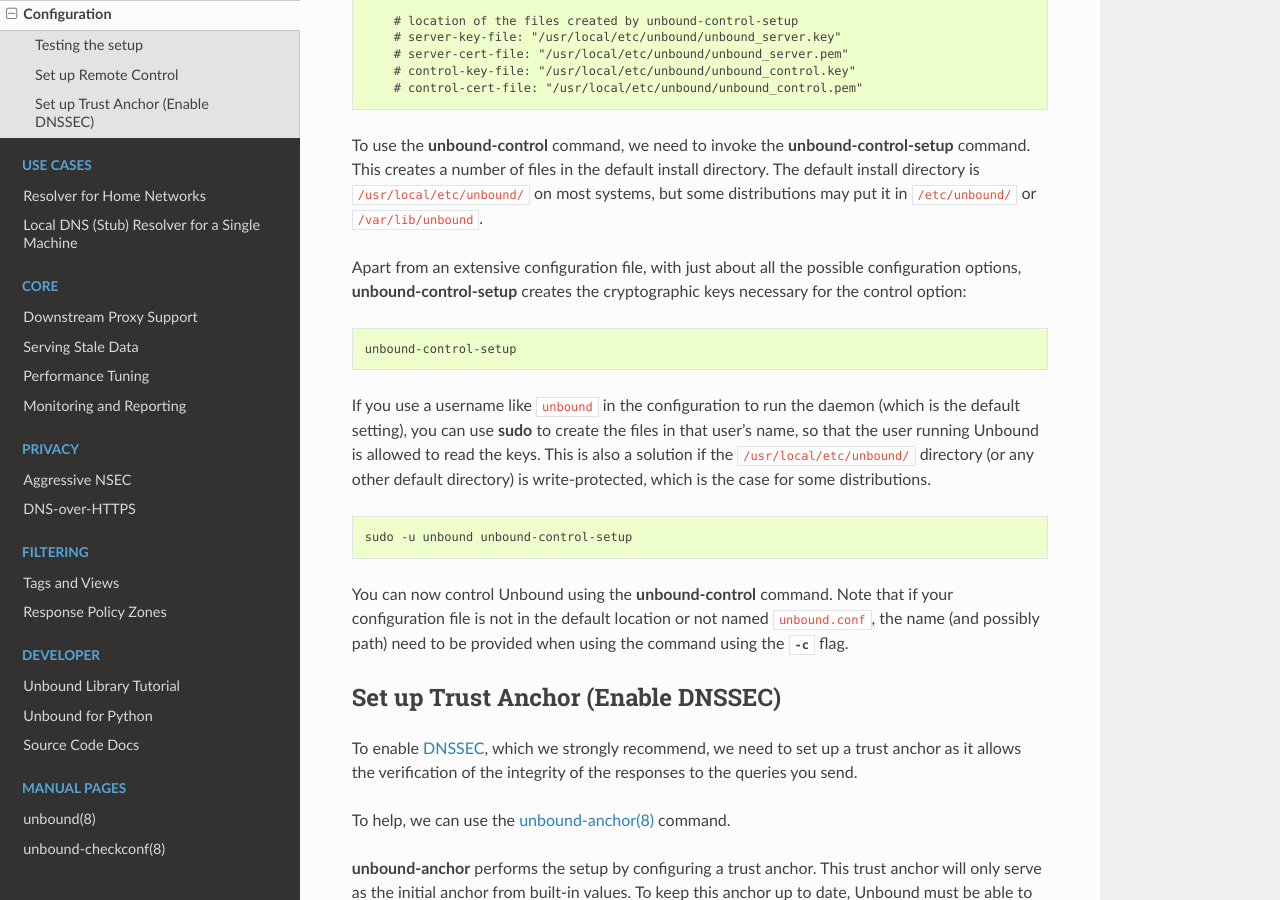
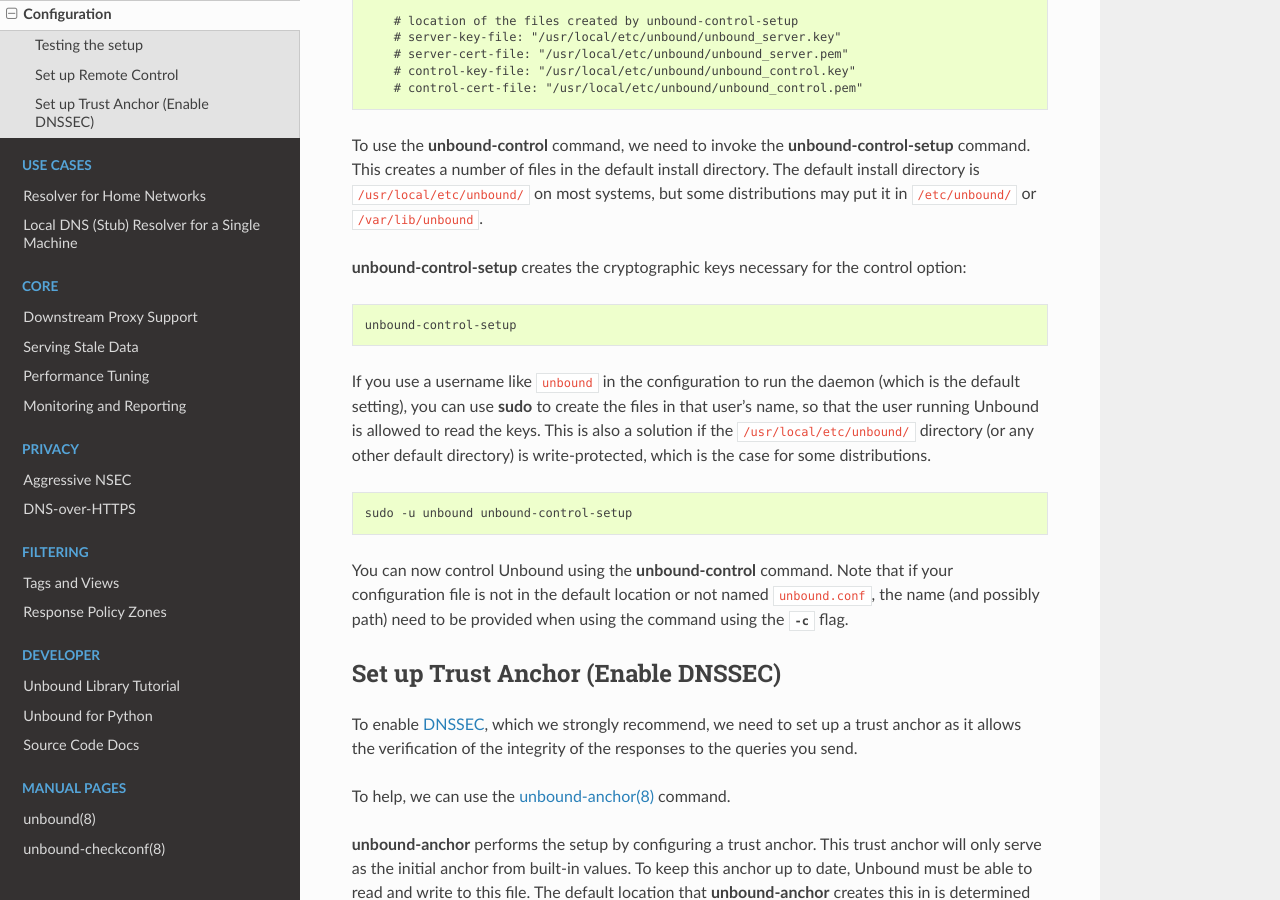
Before and after one commit to NLnetLabs/unbound-manual, a Sphinx documentation site: the page built from source/getting-started/configuration.rst, in a window 1280 px wide and 900 px high, scrolled down 2467 px. Built offline with Sphinx 7.4.7 and the Read the Docs theme 2.0.0, drawn with Linux system fonts in a browser that asks for light colours.

```diff
--- a/source/getting-started/configuration.rst
+++ b/source/getting-started/configuration.rst
@@ -150,9 +150,7 @@ default install directory. The default install directory is
 ``/usr/local/etc/unbound/`` on most systems, but some distributions may put it
 in ``/etc/unbound/`` or ``/var/lib/unbound``.
 
-Apart from an extensive configuration file, with just about all the possible
-configuration options, :command:`unbound-control-setup` creates the
-cryptographic keys necessary for the control option:
+:command:`unbound-control-setup` creates the cryptographic keys necessary for the control option:
 
 .. code-block:: bash
 
```
